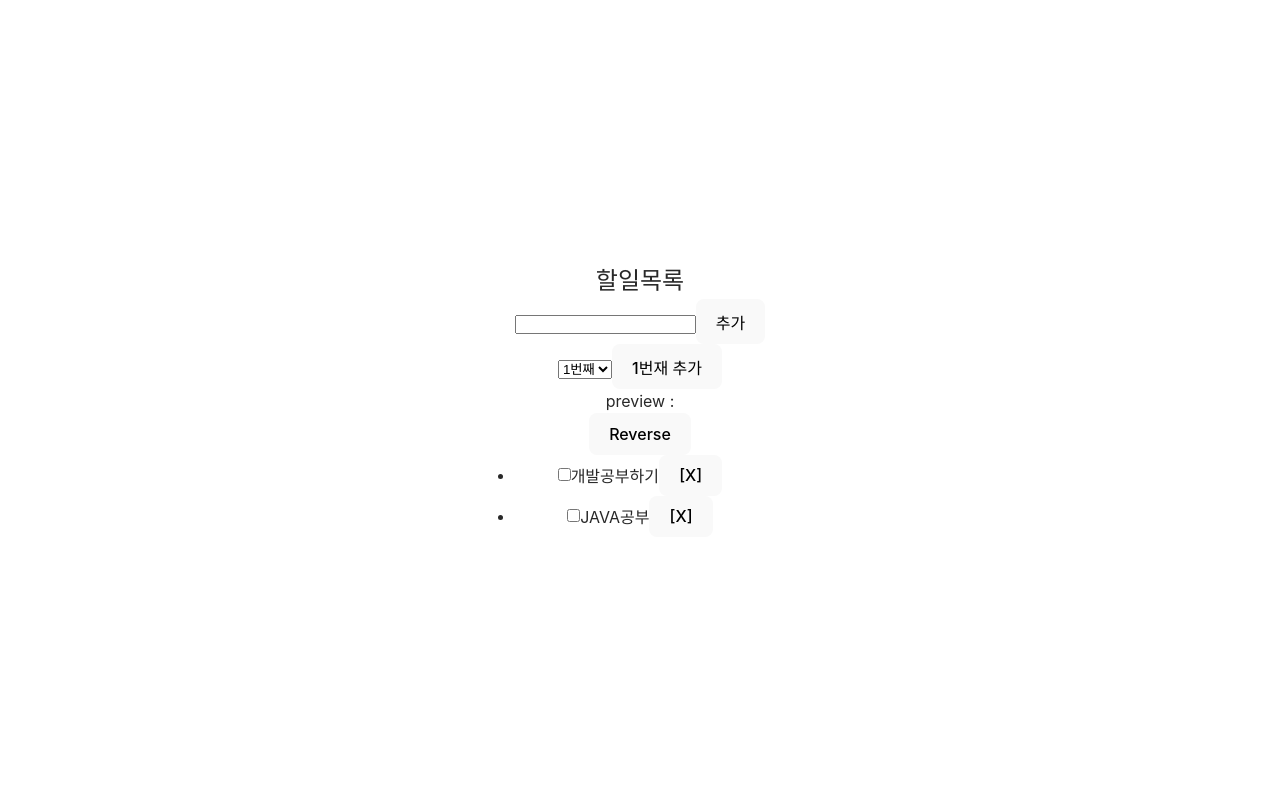
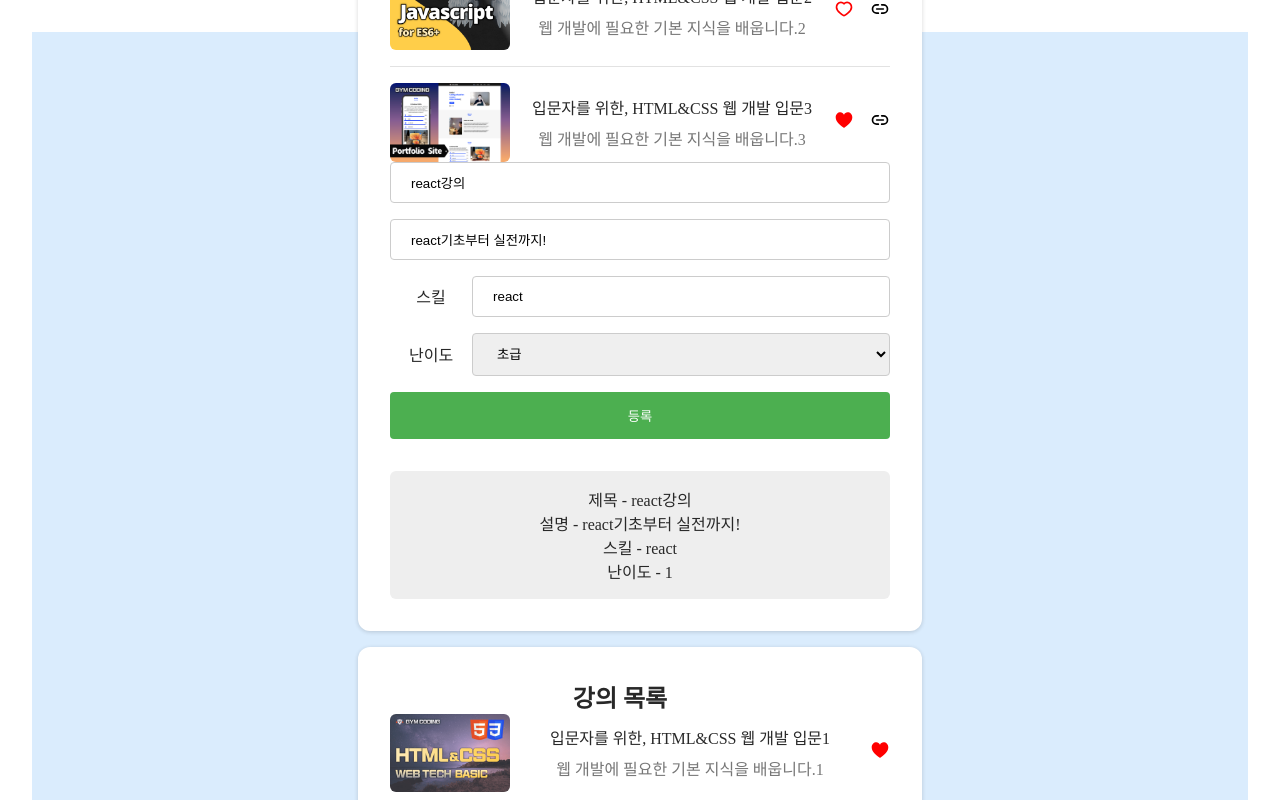
Before and after one commit to JahyunBaek/study-react, a React (Vite) app: page / in a window 1280 px wide. Shown: the top 800 px of the page. Built offline with nearby package versions, Linux system fonts and the light colour scheme.

Commit message:
[FIX] 좋아요 변경 실습

```diff
--- a/src/components/cards/Card.jsx
+++ b/src/components/cards/Card.jsx
@@ -1,8 +1,8 @@
 import CardHeader from './CardHeader';
 import CardBody from './CardBody';
-
+import { useState } from 'react';
 export default function Card({children}){
-    const items = [{
+    const [items,setItems] = useState([{
         id: 0,
         title: "입문자를 위한, HTML&CSS 웹 개발 입문1",
         description: "웹 개발에 필요한 기본 지식을 배웁니다.1",
@@ -25,11 +25,24 @@ export default function Card({children}){
         isFavorite: true,
         link: 'https://inf.run/TkAN'
     }
-    ]
+    ]);
+    const handleChangeFavorite = (id, isFavorite) =>{
+        const newItems = items.map((item) =>{
+            if(item.id === id){
+                return {
+                    ...item,
+                    isFavorite: !isFavorite
+                }
+            }else{
+                return {...item};
+            }
+        })
+        setItems(newItems);
+    }
     return (
         <div className="card">
             <CardHeader />
-            <CardBody items={items} />
+            <CardBody items={items} onChangeFavorite={handleChangeFavorite} />
             {children}
         </div>
     )
--- a/src/components/cards/CardBody.jsx
+++ b/src/components/cards/CardBody.jsx
@@ -1,7 +1,7 @@
 import { Fragment } from "react";
 import CardItem from "./CardItem";
 
-const CardBody = ({items}) => {
+const CardBody = ({items,onChangeFavorite}) => {
 
     return (
         <div className="course__body">
@@ -10,7 +10,7 @@ const CardBody = ({items}) => {
             //.filter(item => item.isFavorite)
             .map((item, index) => (
                 <Fragment key={item.id}>
-                    <CardItem {...item} />
+                    <CardItem {...item} onChangeFavorite={onChangeFavorite} />
 
                     {index < items.length -1 && (
                         <div className="divider" />
--- a/src/components/cards/CardItem.jsx
+++ b/src/components/cards/CardItem.jsx
@@ -3,7 +3,7 @@
 //     alert(isFavorite ? '좋아요' : '모르겠어요');
 // }
 
-const HeartIconBtn = ({onHeartClick, isFavorite}) =>{
+const HeartIconBtn = ({cardId, onHeartClick, isFavorite}) =>{
     const handleFavorite = () => {
         alert(isFavorite ? '좋아요' : '모르겠어요');
     }
@@ -11,7 +11,10 @@ const HeartIconBtn = ({onHeartClick, isFavorite}) =>{
     //const heartIcon = isFavorite ? "/img/heart-fill-icon.svg" : "/img/heart-icon.svg"; //return이 없을때는 null
     return (
             <div className="course__icons">
-                <button className="btn" onClick={(e) => onHeartClick(e)}>
+                <button className="btn" onClick={(e) => {
+                    onHeartClick(cardId, isFavorite);
+                    e.stopPropagation();
+                }}>
                     <img className="btn__img" src={isFavorite ? "/img/heart-fill-icon.svg" : "/img/heart-icon.svg"} alt="좋아요" />
                 </button>
             </div>
@@ -28,7 +31,7 @@ const LinkIconBtn = ({link}) => {
     )
 }
 
-const CardItem = ({title, description, image, isFavorite, link}) => {
+const CardItem = ({id, title, description, image, isFavorite, link, onChangeFavorite}) => {
 
     const handleFavorite = (e) => {
             //버블링으로 인하여 자식부터 부모까지 이벤트가 전파됨
@@ -47,7 +50,7 @@ const CardItem = ({title, description, image, isFavorite, link}) => {
                 <div className="course__title">{title}</div>
                 <div className="course__description">{description}</div>
             </div>
-            <HeartIconBtn isFavorite={isFavorite} onHeartClick={handleFavorite} />
+            <HeartIconBtn cardId={id} isFavorite={isFavorite} onHeartClick={onChangeFavorite} />
             <LinkIconBtn link={link} />
 
 		</article>
--- a/src/main.jsx
+++ b/src/main.jsx
@@ -1,6 +1,6 @@
 import React from 'react'
 import ReactDOM from 'react-dom/client'
-import App from './AppTodo'
+import App from './AppCard'
 import './index.css'
 
 ReactDOM.createRoot(document.getElementById('root')).render(
```
